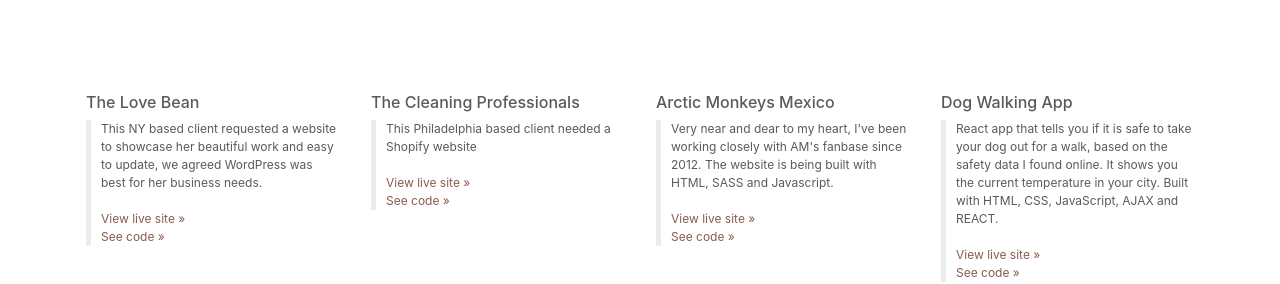
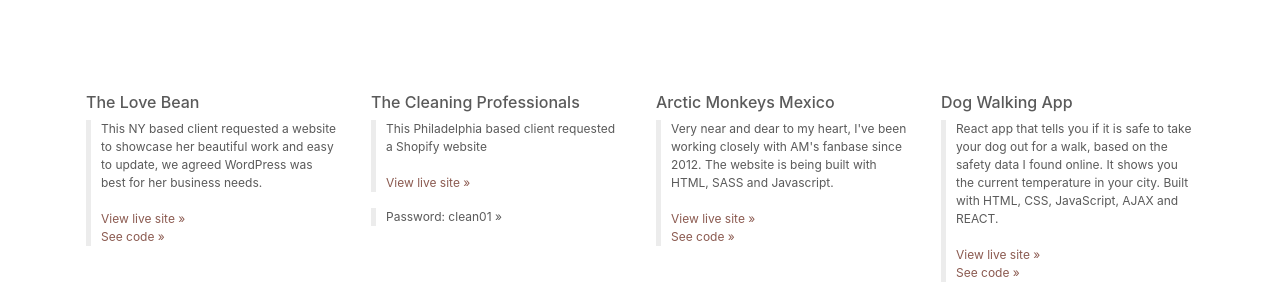
Before and after one commit to lillianmg/portfolio, a plain HTML site: page index.html in a window 1280 px wide. Shown: the part 1188-1472 px from the top of the page. Drawn offline with nearby package versions, Linux system fonts and the light colour scheme.

Commit message:
Update index.html
Added access to Shopify store

```diff
--- a/index.html
+++ b/index.html
@@ -119,11 +119,11 @@
             </div>
             <div class="col-md-3 p-3">
                 <h6 class="pt-4"> <a href="https://the-cleaning-professionals.myshopify.com/" target="_blank">The Cleaning Professionals</a></h6>
-                <p>This Philadelphia based client needed a Shopify website
+                <p>This Philadelphia based client requested a Shopify website
 
                 <br><br>
                 <a href="https://the-cleaning-professionals.myshopify.com/">View live site &raquo;</a><br>
-                <a href="#">See code &raquo;</a><br>
+                <p>Password: clean01 &raquo;</p><br>
                 </p>
             </div>
             <div class="col-md-3 p-3">
```
